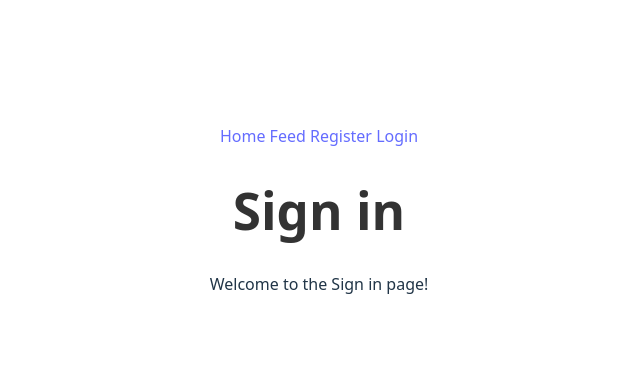
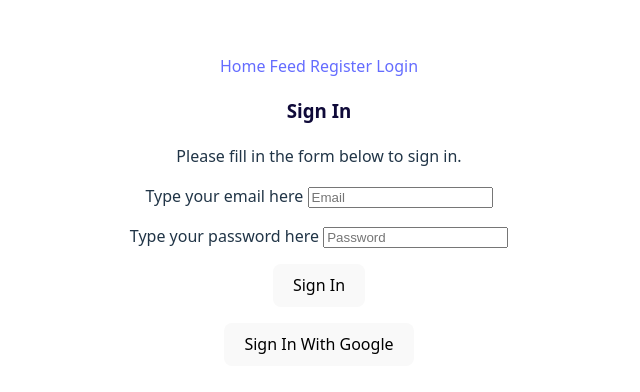
Before and after one commit to markohautala/vue.js, a Vue app in the folder my-vue-app/: page /sign-in in a window 1280 px wide. Shown: the part 182-574 px from the top of the page, without its empty margins (321-961 px from the left). Built offline with nearby package versions, Linux system fonts and the light colour scheme.

Commit message:
refactor SignIn.vue for improved structure and error handling

```diff
--- a/my-vue-app/src/views/Register.vue
+++ b/my-vue-app/src/views/Register.vue
@@ -1,10 +1,10 @@
 <template>
   <div>
-    <p>Welcome to the Register page!</p>
+    <h3>Register</h3>
     <p>Please fill in the form below to create an account.</p>
     <p>Type your email here <input type="text" placeholder="Email" v-model="email"/></p>
     <p>Type your password here <input type="password" placeholder="Password" v-model="password"/></p>
-    <p><button @click="register">Submit</button></p>
+    <p><button @click="register">Register</button></p>
     <p><button @click="signInWithGoogle">Sign In With Google</button></p>
   </div>
 </template>
--- a/my-vue-app/src/views/SignIn.vue
+++ b/my-vue-app/src/views/SignIn.vue
@@ -1,18 +1,60 @@
 <template>
   <div>
-	<h1>Sign in</h1>
-	<p>Welcome to the Sign in page!</p>
+    <h3>Sign In</h3>
+    <p>Please fill in the form below to sign in.</p>
+    <p>Type your email here <input type="text" placeholder="Email" v-model="email" /></p>
+    <p>Type your password here <input type="password" placeholder="Password" v-model="password" /></p>
+    <p v-if="errMsg" class="error">{{ errMsg }}</p>
+    <p><button @click="signIn">Sign In</button></p>
+    <p><button @click="signInWithGoogle">Sign In With Google</button></p>
   </div>
 </template>
 
-<script>
-export default {
-  name: 'SignIn',
+<script setup>
+import { ref } from 'vue';
+import { useRouter } from 'vue-router';
+import { getAuth, signInWithEmailAndPassword } from 'firebase/auth';
+
+const email = ref('');
+const password = ref('');
+const errMsg = ref('');
+const router = useRouter();
+
+const signIn = () => {
+  signInWithEmailAndPassword(getAuth(), email.value, password.value)
+    .then(() => {
+      console.log("Successfully Signed In");
+      router.push('/feed');
+    })
+    .catch((error) => {
+      console.error(error.code);
+      switch (error.code) {
+        case "auth/invalid-email":
+          errMsg.value = "Invalid email address.";
+          break;
+        case "auth/user-not-found":
+          errMsg.value = "User not found.";
+          break;
+        case "auth/wrong-password":
+          errMsg.value = "Incorrect password.";
+          break;
+        default:
+          errMsg.value = "An error occurred. Please try again.";
+          break;
+      }
+    });
+};
+
+const signInWithGoogle = () => {
+  // Implement Google sign-in logic here
 };
 </script>
 
 <style scoped>
-h1 {
-  color: #333;
+h3 {
+  color: #0f0a39;
+}
+.error {
+  color: red;
 }
 </style>
```
